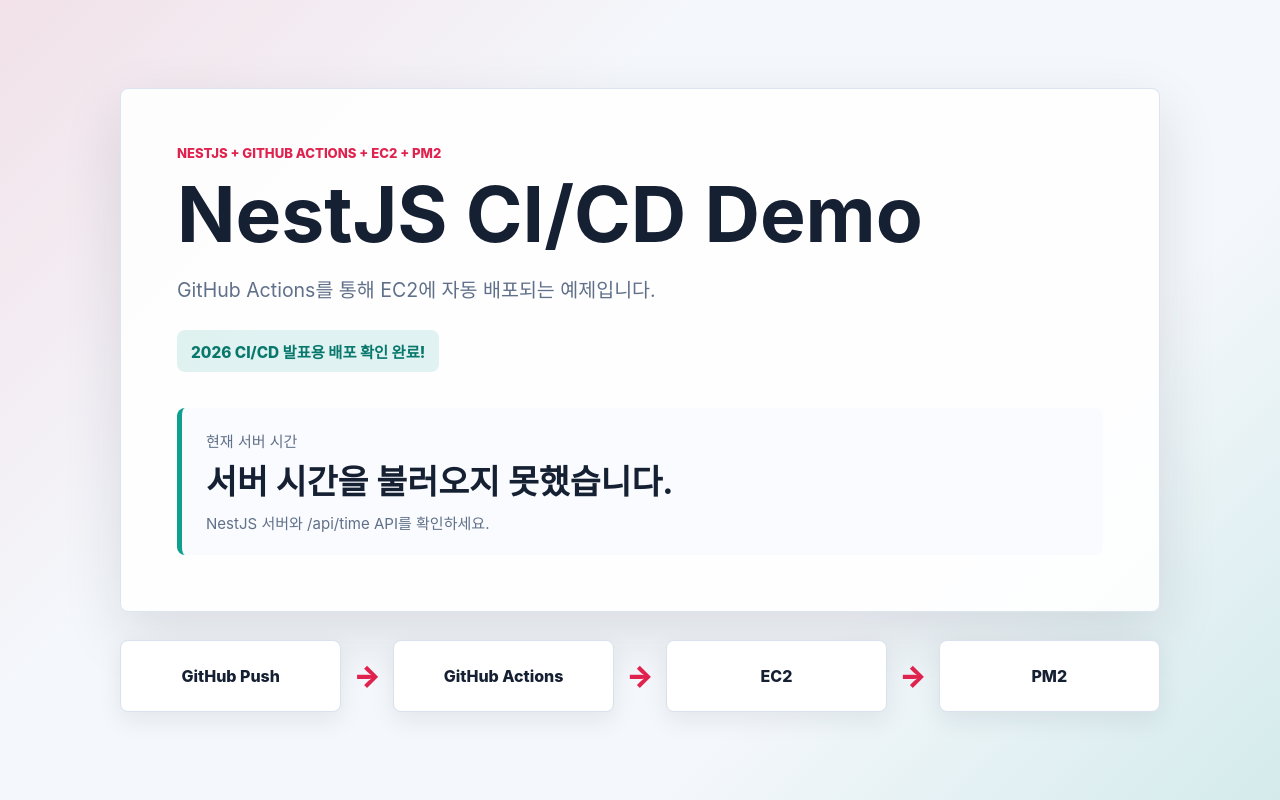
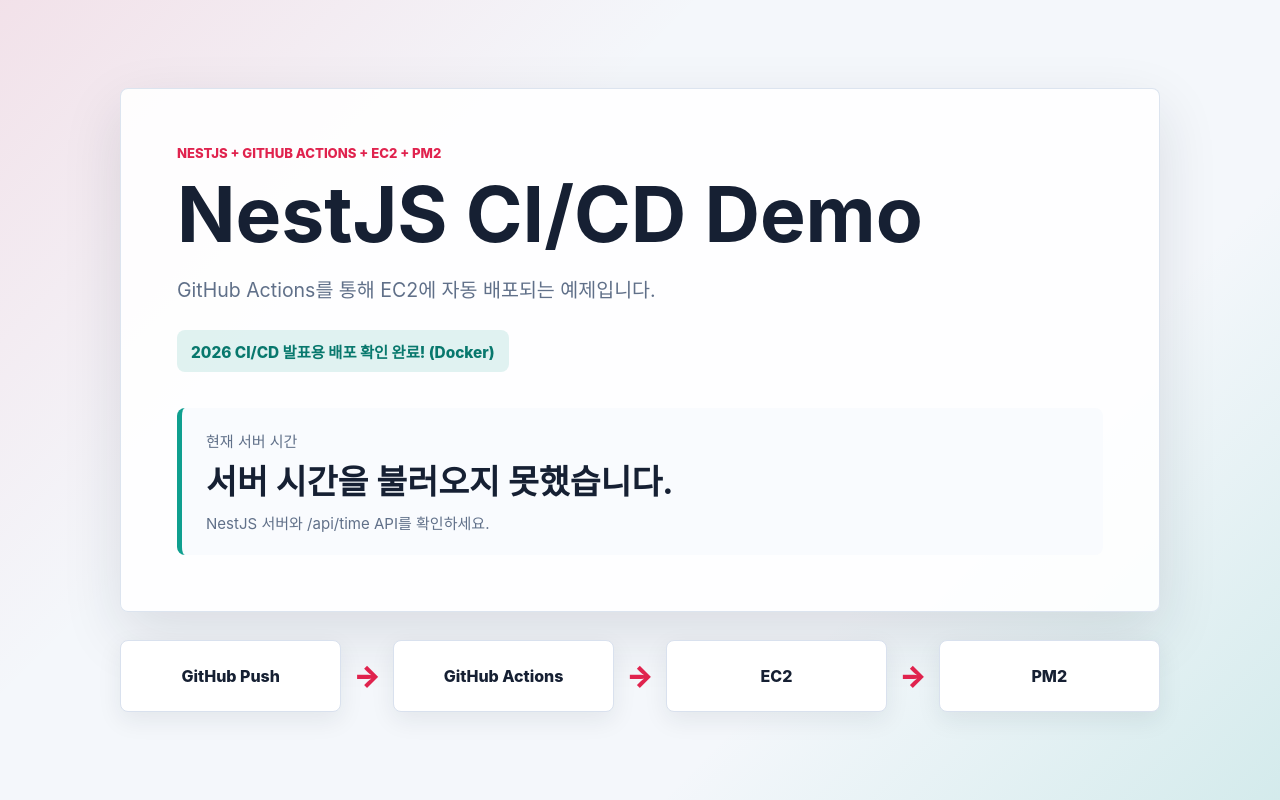
Before and after one commit to m161awm2/nest-cicd-demo, a website: page public/index.html in a window 1280 px wide. Drawn offline with Linux system fonts and the light colour scheme; no server answers.

Commit message:
Docker container

```diff
--- a/public/index.html
+++ b/public/index.html
@@ -14,7 +14,7 @@
         <p class="description">
           GitHub Actions를 통해 EC2에 자동 배포되는 예제입니다.
         </p>
-        <p class="deploy-badge">2026 CI/CD 발표용 배포 확인 완료!</p>
+        <p class="deploy-badge">2026 CI/CD 발표용 배포 확인 완료! (Docker)</p>
 
         <div class="time-panel">
           <span class="time-label">현재 서버 시간</span>
```
Also changed, not shown: .github/workflows/deploy.yml.
